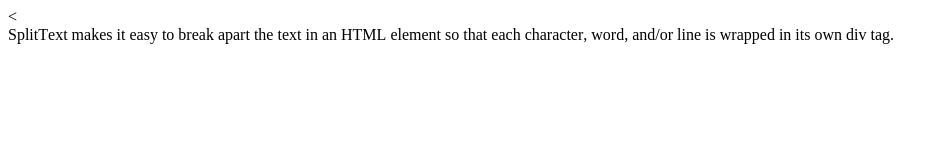
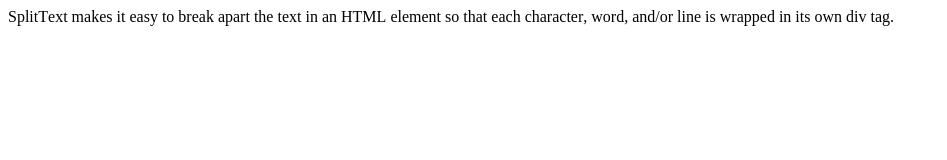
Before and after one commit to mitchswaldman/hello-amber, a plain HTML site: page index.html in a window 1280 px wide. Shown: the whole page, without its empty margins (0-947 px from the left). Drawn offline with Linux system fonts and the light colour scheme.

Commit message:
remove extra bracket.

```diff
--- a/index.html
+++ b/index.html
@@ -7,7 +7,7 @@
 <script src="js/gsap/src/minified/utils/SplitText.min.js" type="text/javascript"></script>
 </head>
 <body>
-<<div id="quote">SplitText makes it easy to break apart the text in an HTML element so that each character, word, and/or line is wrapped in its own div tag.</div>
+<div id="quote">SplitText makes it easy to break apart the text in an HTML element so that each character, word, and/or line is wrapped in its own div tag.</div>
 
 <script src="js/textModel.js" type="text/javascript"></script>
 <script src="js/test.js" type="text/javascript"></script>
```
